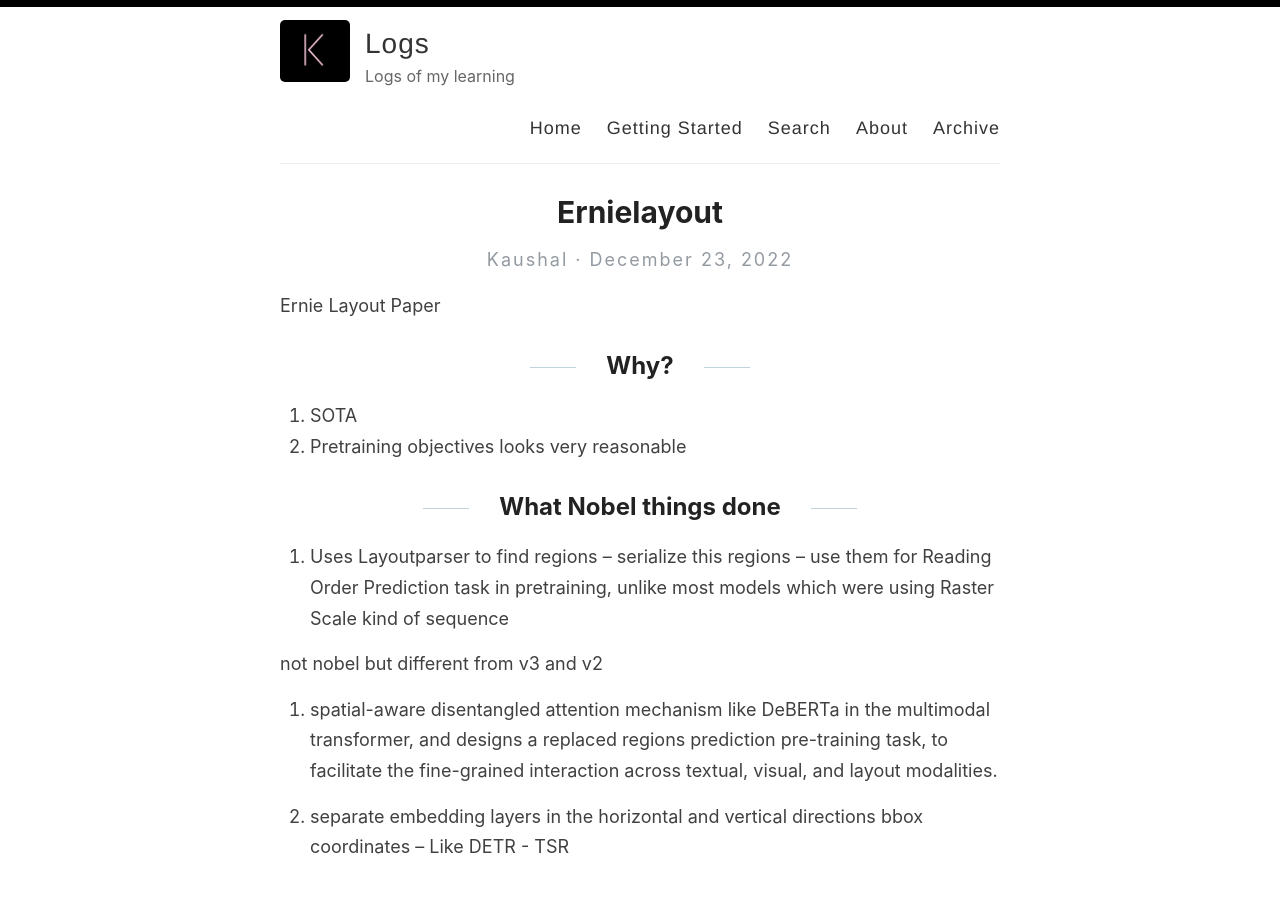
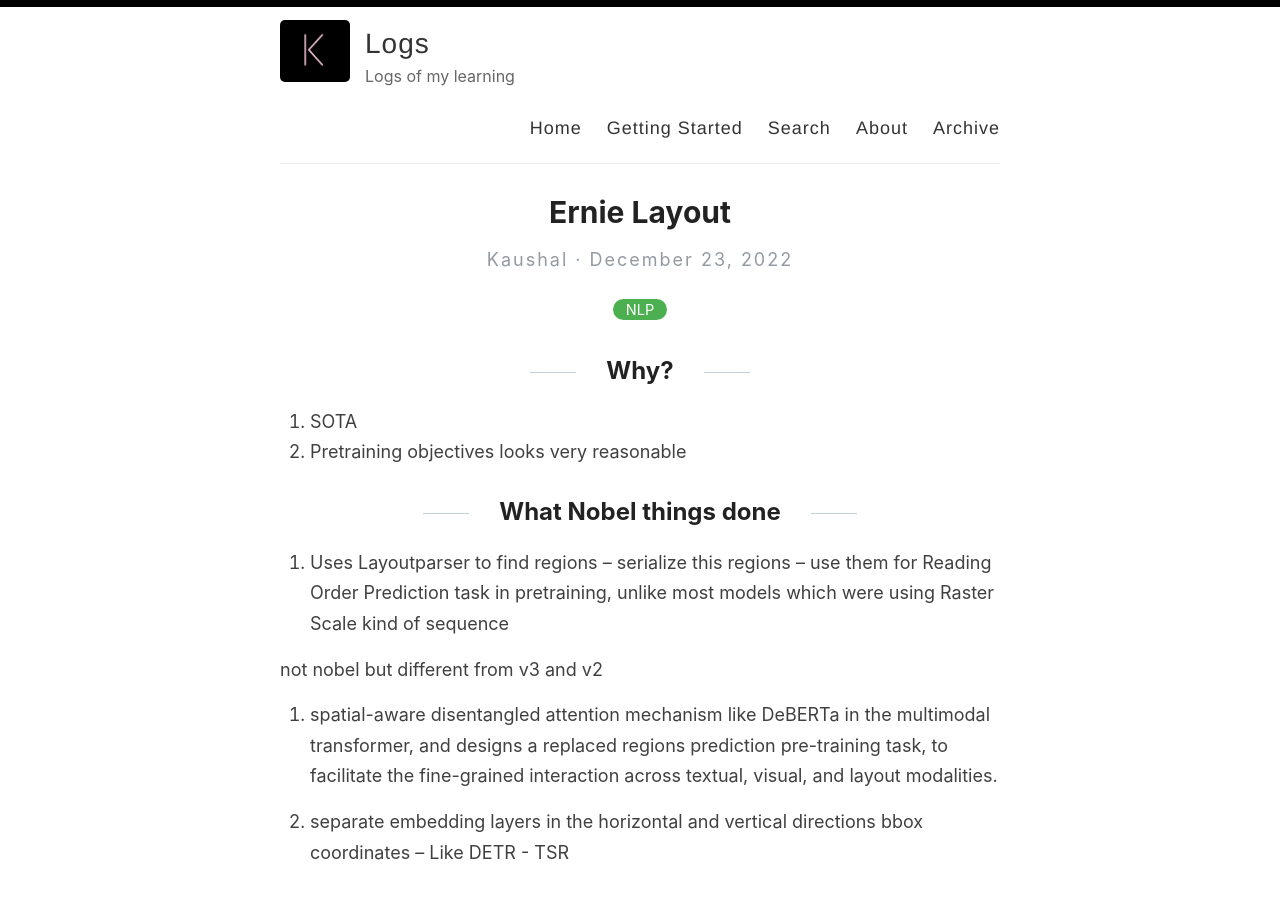
Before and after one commit to kforcodeai/k-for-code.github.io, a Jekyll site: the page built from _posts/2022-12-23-ErnieLayout.md, in a window 1280 px wide and 900 px high. Built offline with Jekyll 4.4.1, drawn with Linux system fonts in a browser that asks for light colours; our own code applies the rules of GitHub Pages for plain Markdown files.

Commit message:
Update 2022-12-23-ErnieLayout.md

```diff
--- a/_posts/2022-12-23-ErnieLayout.md
+++ b/_posts/2022-12-23-ErnieLayout.md
@@ -1,4 +1,11 @@
-Ernie Layout Paper
+---
+title: "Ernie Layout"
+categories:
+  - NLP
+classes: wide
+excerpt: Addition to Layoutlmv3.
+
+---
 
 
 ## Why?
```
